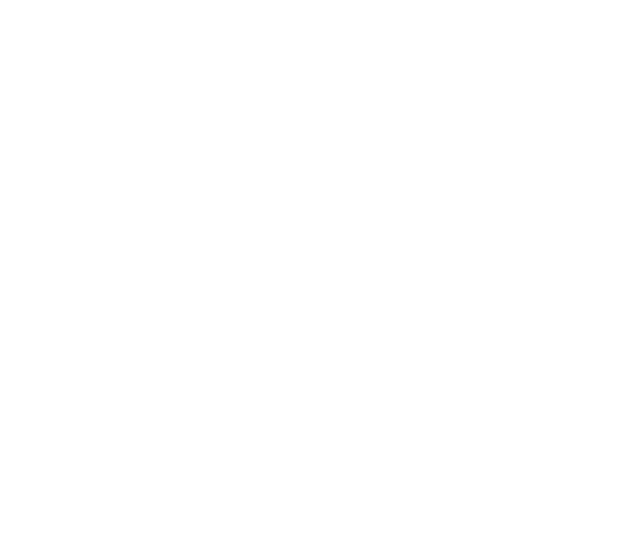
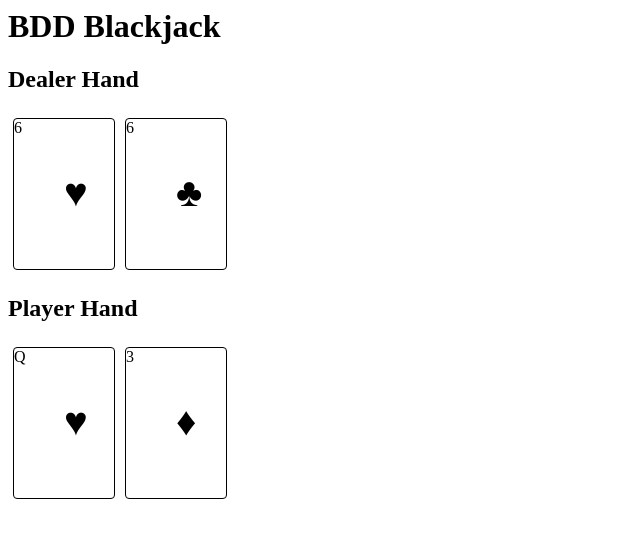
Before and after one commit to hynding/bdd-blackjack, a website: page index.html in a window 1280 px wide. Shown: the whole page, without its empty margins (0-640 px from the left). Drawn offline with Linux system fonts and the light colour scheme.

Commit message:
display working

```diff
--- a/index.html
+++ b/index.html
@@ -1,11 +1,81 @@
 <html>
   <head>
     <title>BDD Blackjack</title>
+    <style>
+      card {
+        position: relative;
+        display: inline-block;
+        margin: 5px;
+        width: 100px;
+        height: 150px;
+        border: 1px solid black;
+        border-radius: 4px;
+      }
+      card face {
+        position: absolute;
+        display: block;
+        top: 0;
+        left: 0;
+      }
+      card suit {
+        position: relative;
+        display: block;
+        margin: 50%;
+        font-size: 40px;
+      }
+    </style>
+    <script>
+      exports = {}
+    </script>
+    <script src="index.js"></script>
   </head>
   <body>
+    <header>
+      <h1>BDD Blackjack</h1>
+    </header>
     <main id="Table">
-      <section id="Dealer"></section>
-      <section id="Players"></section>
+      <h2>Dealer Hand</h2>
+      <section id="dealer"></section>
+      <h2>Player Hand</h2>
+      <section id="player"></section>
     </main>
+    <script>
+      function createCardElement(card) {
+        const cardEl = document.createElement('card')
+        const faceEl = document.createElement('face')
+        const suitEl = document.createElement('suit')
+        faceEl.innerHTML = getFaceChar(card.face)
+        suitEl.innerHTML = getSuitChar(card.suit)
+        cardEl.appendChild(faceEl)
+        cardEl.appendChild(suitEl)
+        return cardEl;
+      }
+      function getSuitChar(suit) {
+        const suitName = Deck.suits[suit]
+        if (suitName === 'Diamonds') {
+          return '&diams;'
+        }
+        return `&${suitName.toLowerCase()};`
+      }
+      function getFaceChar(face) {
+        if (face && face < 10) {
+          return face + 1
+        }
+        return Deck.faces[face].charAt(0)
+      }
+      const deck = new Deck()
+      deck.shuffle()
+      const game = new Game(deck)
+      game.deal()
+      game.deal()
+      game.deal()
+      game.deal()
+      const dealerSection = document.getElementById('dealer')
+      const playerSection = document.getElementById('player')
+      dealerSection.appendChild(createCardElement(game.dealer.hand[0]))
+      dealerSection.appendChild(createCardElement(game.dealer.hand[1]))
+      playerSection.appendChild(createCardElement(game.player.hand[0]))
+      playerSection.appendChild(createCardElement(game.player.hand[1]))
+    </script>
   </body>
 </html>
```
Also changed, not shown: features/step_definitions/steps.js (+14 -1 lines), 2 other files.
